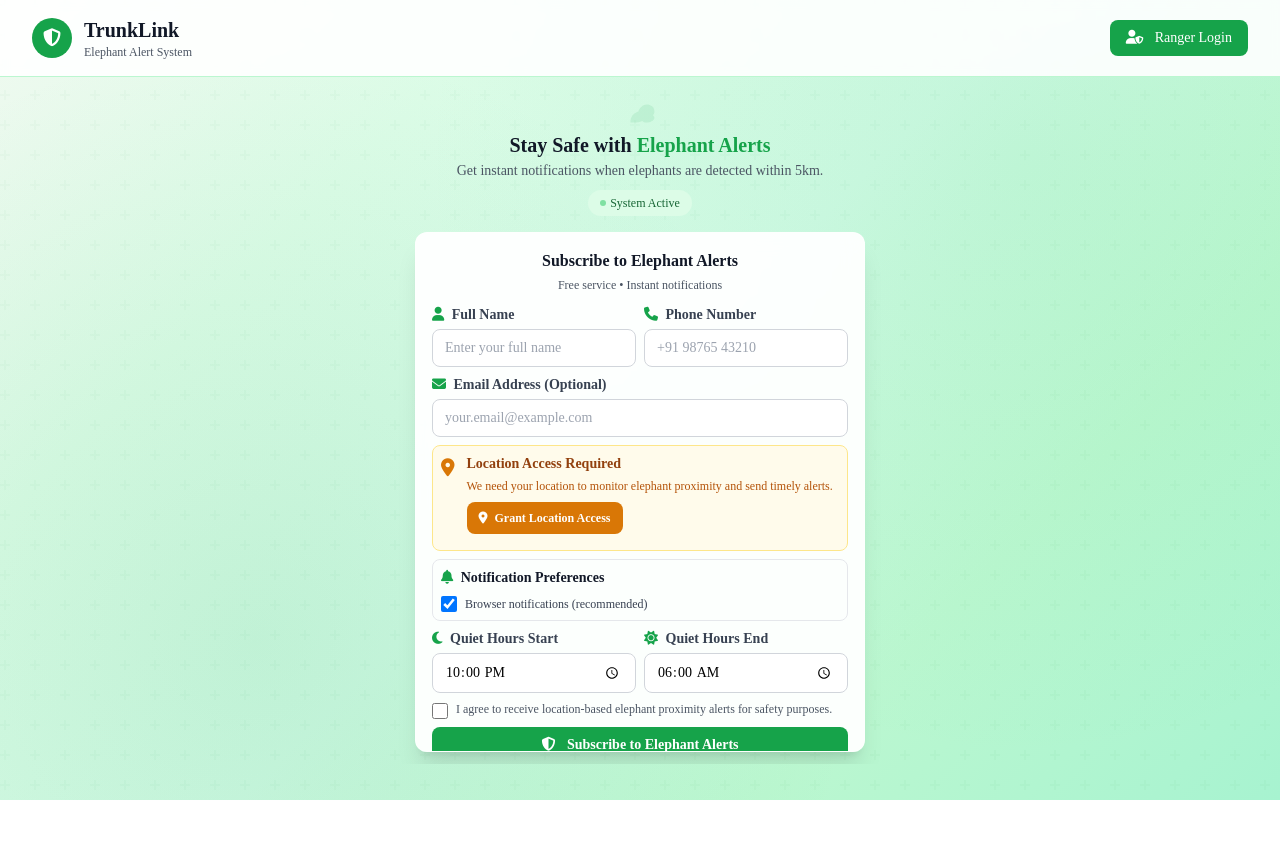
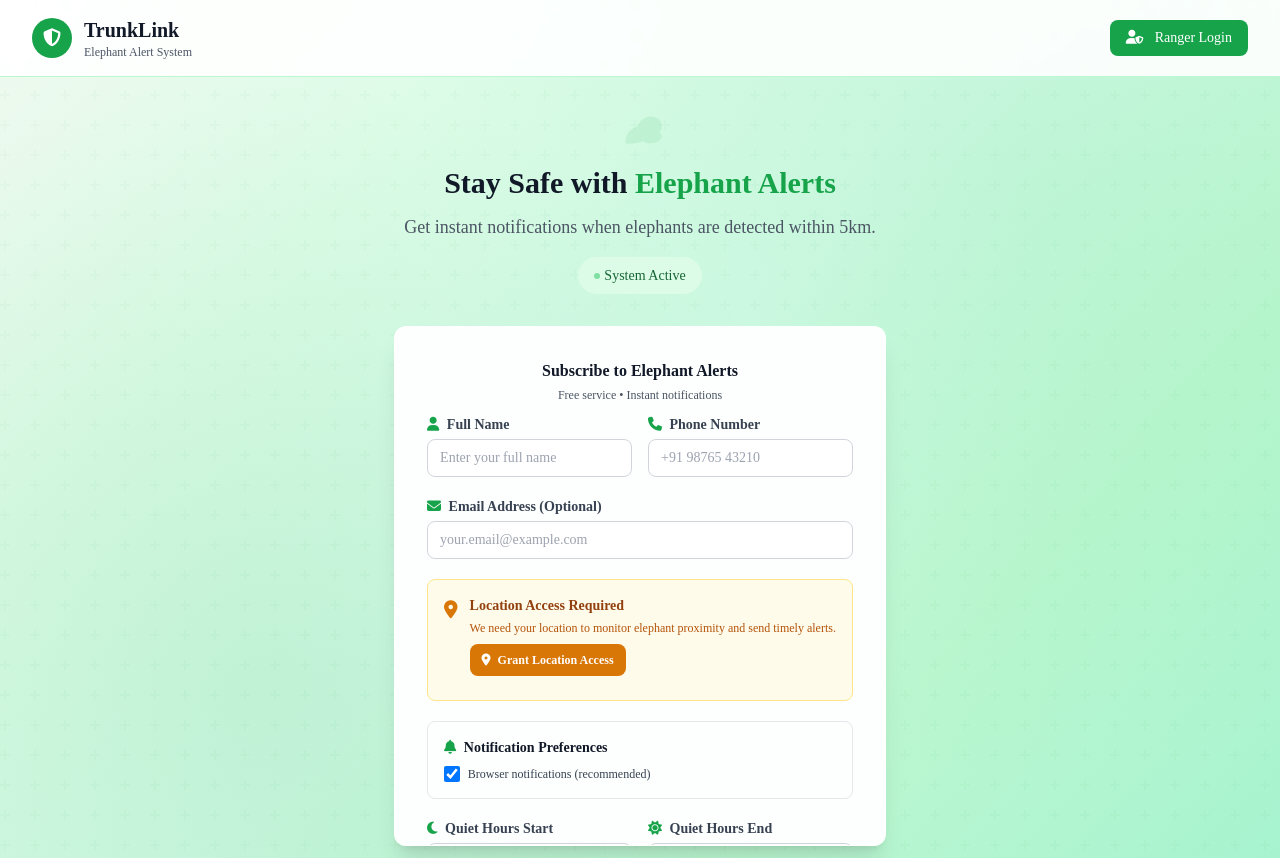
Before and after one commit to CodersCafeTech/TrunkLink, a plain HTML site: page WebInterface/index.html in a window 1280 px wide. Before the commit the page ends 800 px from the top, so only its background shows below. Drawn offline with nearby package versions, Linux system fonts and the light colour scheme; no server answers; a web font is replaced by a local one.

Commit message:
Add files via upload

```diff
--- a/WebInterface/index.html
+++ b/WebInterface/index.html
@@ -93,38 +93,43 @@
         min-height: 0;
       }
 
-      /* Ultra-compact hero section */
+      /* Hero section - responsive sizing */
       .hero-section {
-        padding: 0.5rem 0;
-        margin-bottom: 0.5rem;
+        padding: 1rem 0;
+        margin-bottom: 1rem;
       }
 
       .hero-elephant {
-        height: 2rem;
-        width: 2rem;
-        margin-bottom: 0.25rem;
+        height: 3rem;
+        width: 3rem;
+        margin-bottom: 0.75rem;
       }
 
       .hero-title {
-        font-size: 1.25rem !important;
-        line-height: 1.5rem !important;
-        margin-bottom: 0.25rem !important;
+        font-size: 1.875rem !important;
+        line-height: 2.25rem !important;
+        margin-bottom: 0.75rem !important;
       }
 
       .hero-subtitle {
-        font-size: 0.875rem !important;
-        line-height: 1.25rem !important;
-        margin-bottom: 0.5rem !important;
+        font-size: 1.125rem !important;
+        line-height: 1.75rem !important;
+        margin-bottom: 1rem !important;
       }
 
       .status-indicator {
-        font-size: 0.75rem !important;
-        padding: 0.25rem 0.75rem !important;
+        font-size: 0.875rem !important;
+        padding: 0.5rem 1rem !important;
       }
 
-      /* Compact spacing for better fit */
+      /* Form sizing - responsive */
       .compact-form {
-        padding: 1rem !important;
+        padding: 2rem !important;
+      }
+
+      .subscription-card {
+        max-width: 600px;
+        margin: 0 auto;
       }
 
       /* Mobile optimizations */
@@ -141,17 +146,18 @@
         .subscription-card {
           max-height: 70vh;
           padding: 0.75rem !important;
+          max-width: none !important;
         }
 
         .hero-section {
-          padding: 0 0 0.25rem 0;
-          margin-bottom: 0.25rem;
+          padding: 0 0 0.25rem 0 !important;
+          margin-bottom: 0.25rem !important;
         }
 
         .hero-elephant {
-          height: 1.5rem;
-          width: 1.5rem;
-          margin-bottom: 0.125rem;
+          height: 1.5rem !important;
+          width: 1.5rem !important;
+          margin-bottom: 0.125rem !important;
         }
 
         .hero-title {
@@ -164,6 +170,24 @@
           font-size: 0.75rem !important;
           line-height: 1rem !important;
           margin-bottom: 0.25rem !important;
+        }
+
+        .status-indicator {
+          font-size: 0.75rem !important;
+          padding: 0.25rem 0.75rem !important;
+        }
+
+        .compact-form {
+          padding: 0.75rem !important;
+        }
+
+        #subscriptionForm {
+          gap: 0.5rem !important;
+        }
+
+        #subscriptionForm .space-y-4 > * + *,
+        #subscriptionForm .space-y-5 > * + * {
+          margin-top: 0.5rem !important;
         }
       }
 
@@ -245,9 +269,9 @@
                 </div>
 
                 <!-- Subscription Form -->
-                <form id="subscriptionForm" class="space-y-2">
+                <form id="subscriptionForm" class="space-y-4 sm:space-y-5">
                     <!-- Contact Information -->
-                    <div class="grid grid-cols-1 sm:grid-cols-2 gap-2">
+                    <div class="grid grid-cols-1 sm:grid-cols-2 gap-3 sm:gap-4">
                         <div>
                             <label for="fullName" class="block text-sm font-semibold text-gray-700 mb-1">
                                 <i class="fas fa-user text-forest-600 mr-1"></i>
@@ -294,7 +318,7 @@
                     </div>
 
                     <!-- Location Permission Section -->
-                    <div class="bg-amber-50 border border-amber-200 rounded-lg p-2">
+                    <div class="bg-amber-50 border border-amber-200 rounded-lg p-3 sm:p-4">
                         <div class="flex items-start space-x-3">
                             <div class="flex-shrink-0">
                                 <i class="fas fa-map-marker-alt text-amber-600 text-lg"></i>
@@ -320,7 +344,7 @@
                     </div>
 
                     <!-- Notification Preferences -->
-                    <div class="border border-gray-200 rounded-lg p-2">
+                    <div class="border border-gray-200 rounded-lg p-3 sm:p-4">
                         <h3 class="text-sm font-semibold text-gray-900 mb-2">
                             <i class="fas fa-bell text-forest-600 mr-1"></i>
                             Notification Preferences
@@ -332,7 +356,7 @@
                     </div>
 
                     <!-- Quiet Hours -->
-                    <div class="grid grid-cols-1 sm:grid-cols-2 gap-2">
+                    <div class="grid grid-cols-1 sm:grid-cols-2 gap-3 sm:gap-4">
                         <div>
                             <label for="quietStart" class="block text-sm font-semibold text-gray-700 mb-1">
                                 <i class="fas fa-moon text-forest-600 mr-1"></i>
```
